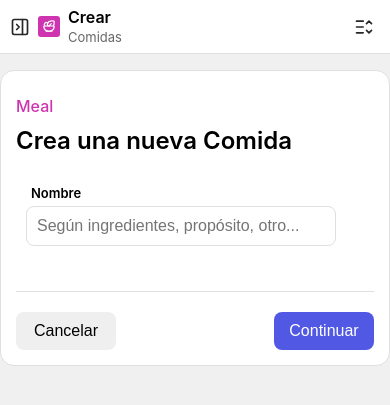
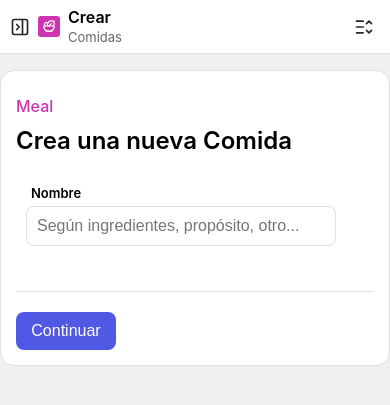
Before and after one commit to DidesCabrera/erp-django, a Django app: page /app/meals/create/ in a window 390 px wide. Shown: the top 405 px of the page. Run offline with Django 4.2, Linux system fonts and the light colour scheme; the visitor is signed in with stand-in values (Sample User, id 1); data that the repository does not hold is empty.

Commit message:
Mejoras mobile: quitar boton cancelar de modales crear

```diff
--- a/notas/templates/notas/dailyplans/create.html
+++ b/notas/templates/notas/dailyplans/create.html
@@ -28,7 +28,6 @@
 
       <hr>
       <div class="btn-block">
-        <button  type="submit" class="btn-cancel-create">Cancelar</button>
         <button  type="submit" class="btn-continue">Continuar</button>
       </div>
     </form>
--- a/notas/templates/notas/meals/create.html
+++ b/notas/templates/notas/meals/create.html
@@ -28,7 +28,6 @@
       </p>
       <hr>
       <div class="btn-block">
-        <button  type="submit" class="btn-cancel-create">Cancelar</button>
         <button type="submit"  class="btn-continue">Continuar</button>
       </div>
     </form>
```
